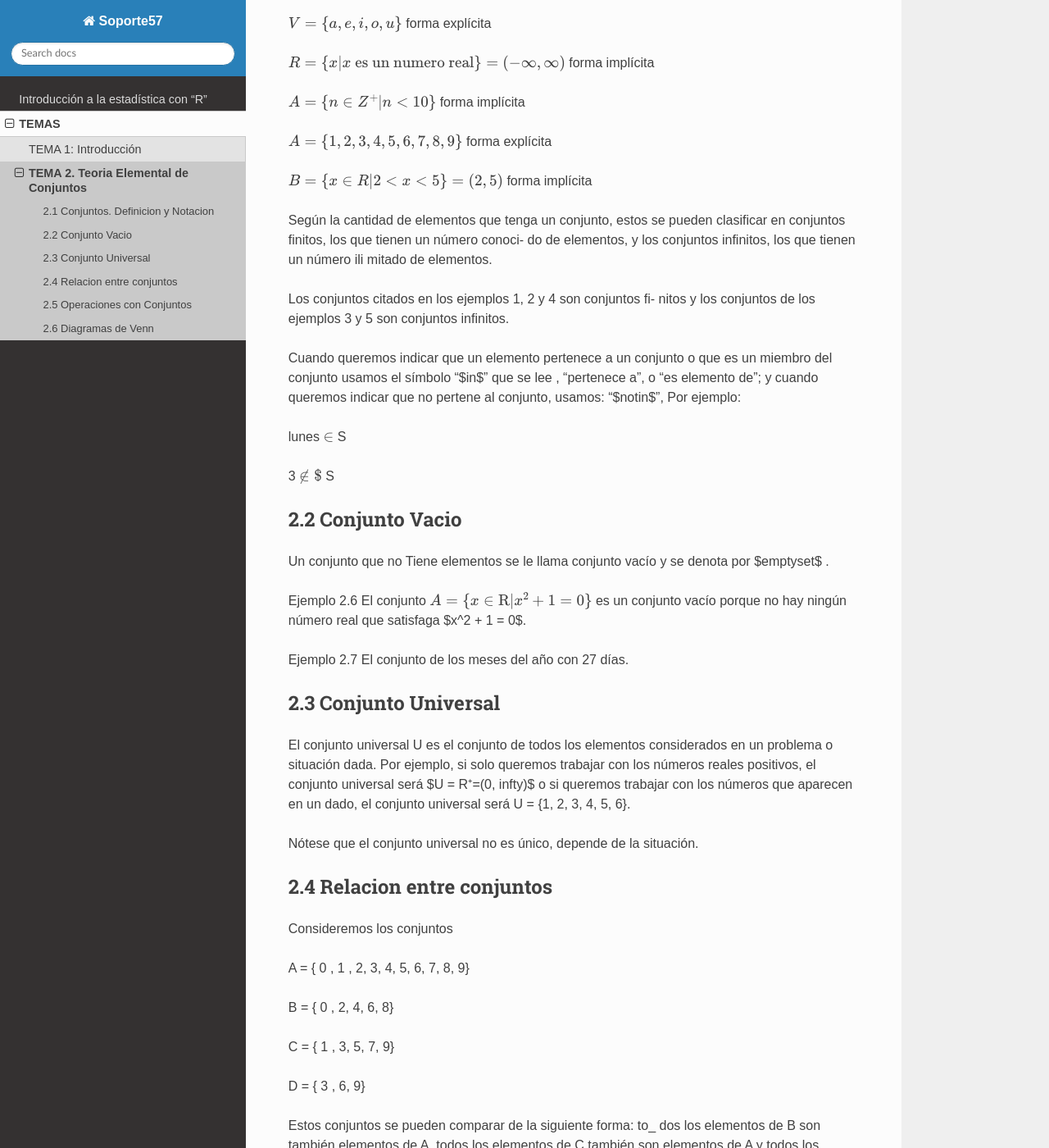
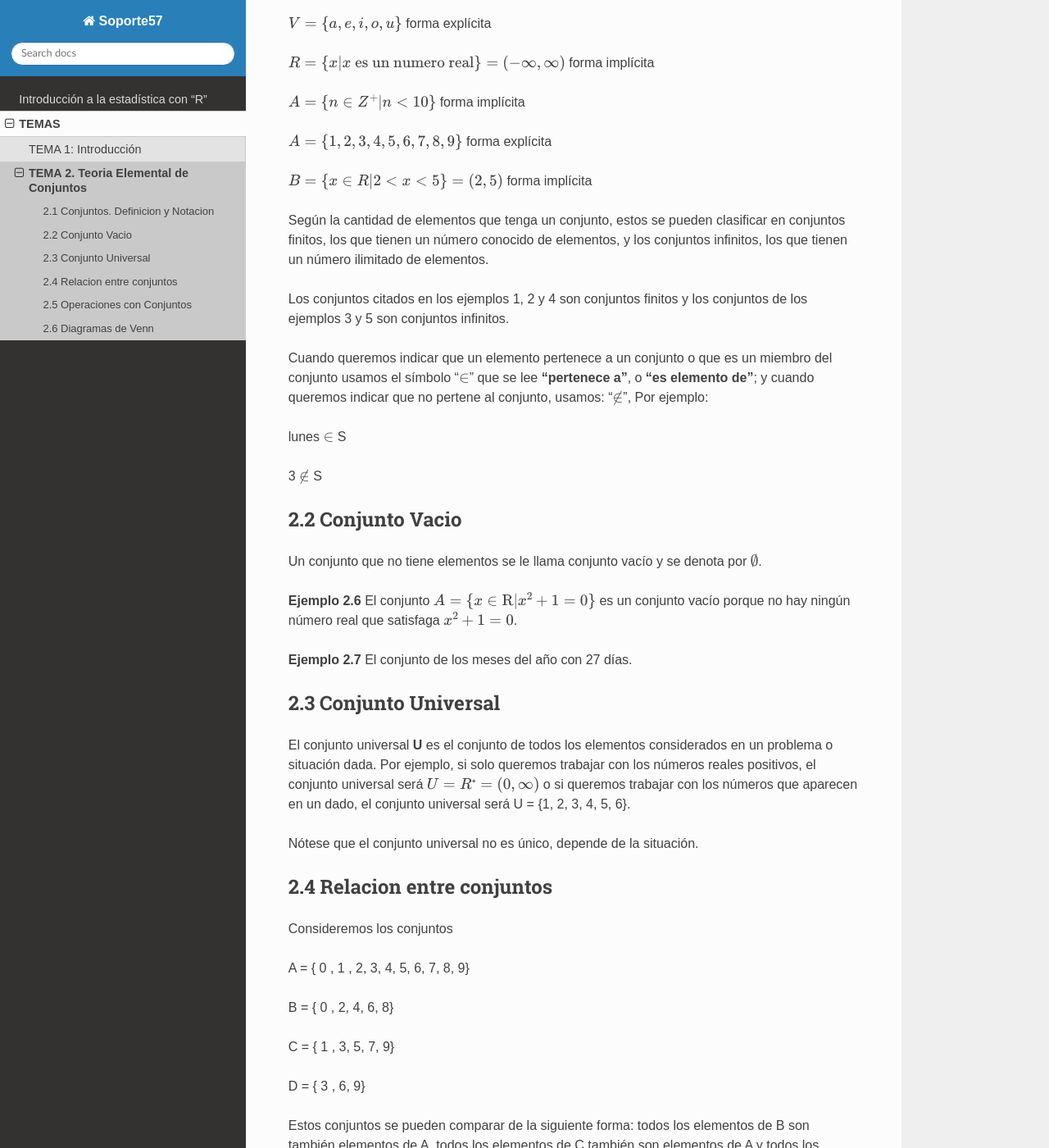
Before and after one commit to matecom57/cursofree, a Sphinx documentation site: the page built from docs/source/Probabilidad_Estadistica_Marques/c02.rst, in a window 1280 px wide and 1400 px high, scrolled down 1316 px. Shown: the whole window at 82% size. Built offline with Sphinx 7.4.7 and the Read the Docs theme 3.1.0, drawn with Linux system fonts in a browser that asks for light colours; some of the changed text lies outside the part shown.

```diff
--- a/docs/source/Probabilidad_Estadistica_Marques/c02.rst
+++ b/docs/source/Probabilidad_Estadistica_Marques/c02.rst
@@ -61,29 +61,40 @@ Los conjuntos dados en los ejemplos 2, 3, 4 y 5 también se pueden excribir en f
 
 :math:`B = \{x \in R| 2 < x <5 \} = (2,5)` forma implícita
 
-Según la cantidad de elementos que tenga un conjunto, estos se pueden clasificar en conjuntos finitos, los que tienen un número conoci- do de elementos, y los conjuntos infinitos, los que tienen un número ili mitado de elementos.
+Según la cantidad de elementos que tenga un conjunto, estos se pueden clasificar en conjuntos finitos,
+los que tienen un número conocido de elementos, y los conjuntos infinitos, los que tienen un número ilimitado
+de elementos.
 
-Los conjuntos citados en los ejemplos 1, 2 y 4 son conjuntos fi- nitos y los conjuntos de los ejemplos 3 y 5 son conjuntos infinitos.
+Los conjuntos citados en los ejemplos 1, 2 y 4 son conjuntos finitos y los conjuntos de los ejemplos 3 y 5
+son conjuntos infinitos.
 
-Cuando queremos indicar que un elemento pertenece a un conjunto o que es un miembro del conjunto usamos el símbolo "$\in$" que se lee , "pertenece a", o "es elemento de"; y cuando queremos indicar que no pertene al conjunto, usamos: "$\notin$", Por ejemplo:
+Cuando queremos indicar que un elemento pertenece a un conjunto o que es un miembro del conjunto usamos
+el símbolo ":math:`\in`" que se lee **"pertenece a"**, o **"es elemento de"**; y cuando queremos indicar que no
+pertene al conjunto, usamos: ":math:`\notin`", Por ejemplo:
 
 lunes :math:`\in` S
 
-3 :math:`\notin$` S
+3 :math:`\notin` S
 
 2.2 Conjunto Vacio
 ------------------
 
-Un conjunto que no Tiene elementos se le llama conjunto vacío y se denota por $\emptyset$ .
+Un conjunto que no tiene elementos se le llama conjunto vacío y se denota por :math:`\emptyset`.
 
-Ejemplo 2.6 El conjunto :math:`A= \{ x \in \mathrm{R} | x^2+1 =0 \}` es un conjunto vacío porque no hay ningún número real que satisfaga $x^2 + 1 = 0$.
+**Ejemplo 2.6** El conjunto :math:`A= \{ x \in \mathrm{R} | x^2+1 =0 \}` es un conjunto vacío porque no hay ningún
+número real que satisfaga :math:`x^2 + 1 = 0`.
 
-Ejemplo 2.7 El conjunto de los meses del año con 27 días.
+**Ejemplo 2.7** El conjunto de los meses del año con 27 días.
 
 2.3 Conjunto Universal
 ----------------------
 
-El conjunto universal U es el conjunto de todos los elementos considerados en un problema o situación dada. Por ejemplo, si solo queremos trabajar con los números reales positivos, el conjunto universal será $U = R⁺=(0, \infty)$ o si queremos trabajar con los números que aparecen en un dado, el conjunto universal será U = {1, 2, 3, 4, 5, 6}.
+El conjunto universal **U** es el conjunto de todos los elementos considerados en un problema
+o situación dada. Por
+ejemplo, si solo queremos trabajar con los números reales positivos, el conjunto universal será
+:math:`U = R⁺=(0, \infty)` o si queremos trabajar con los números que aparecen en un dado,
+el conjunto universal será
+U = {1, 2, 3, 4, 5, 6}.
 
 Nótese que el conjunto universal no es único, depende de la situación.
 
@@ -100,13 +111,16 @@ C = { 1 , 3, 5, 7, 9}
 
 D = { 3 , 6, 9}
 
-Estos conjuntos se pueden comparar de la siguiente forma: to\_ dos los elementos de B son también elementos de A, todos los elementos de C también son elementos de A y todos los elementos de D son elemen- tos de A, entonces decimos que B, C y D están contenidos en A,
+Estos conjuntos se pueden comparar de la siguiente forma: todos los elementos de B son también elementos de A,
+todos los elementos de C también son elementos de A y todos los elementos de D son elementos de A,
+entonces decimos que B, C y D están contenidos en A,
 
 En símbolos:
 
 :math:`B \subseteq A` (léase : El conjunto B está con tenido en A o A contiene a B)
 
-Sin embargo en D hay elementos que pertenecen a B y también a C pero no todos los elementos de D pertenecen a B y a C por lo que D no está contenido de B ni de C, esto se indica así:
+Sin embargo en D hay elementos que pertenecen a B y también a C pero no todos los elementos de D pertenecen
+a B y a C por lo que D no está contenido de B ni de C, esto se indica así:
 
 :math:`D \nsubseteq B$ y $D \nsubseteq C`
 
@@ -116,11 +130,15 @@ Por otra parte todos los elementos de D pertenecen a D, por consiguiente:
 
 **SUBCONJUNTO**
 
-Un conjunto B es "**subconjunto**" de un conjunto A si' todos los elementos de B pertenecen a A y se escribe $B \subset A$ . Esto se lee: "B está contenido en A' ó "B es subconjunto de A".
+Un conjunto B es "**subconjunto**" de un conjunto A si' todos los elementos de B pertenecen a A y
+se escribe $B \subset A$ . Esto se lee: "B está contenido en A' ó "B es subconjunto de A".
 
-Ejemplo 2.8
+**Ejemplo 2.8**
 
-El conjunto de los números naturales N ={0, 1, 2, 3, 4,....} es un subconjunto del conjunto de los números enteros. Z = { -3, -2, -1, 0, 1, 2, 3, 4, } y éste a su vez es subconjunto del conjunto de los número racionales Q, que es el conjunto de los números que se pueden expresar de la forma $\frac{m}{n}$ donde m y n son enteros y $n \neq 0$.
+El conjunto de los números naturales N ={0, 1, 2, 3, 4,....} es un subconjunto del conjunto de los
+números enteros. Z = { -3, -2, -1, 0, 1, 2, 3, 4, } y éste a su vez es subconjunto
+del conjunto de los número racionales Q, que es el conjunto de los números que se pueden
+expresar de la forma :math:`\frac{m}{n}` donde m y n son enteros y :math:`n \neq 0`.
 
 Por lo tanto, se tiene la relación
 
```
Also changed, not shown: other parts of docs/source/Probabilidad_Estadistica_Marques/c02.rst (+5 -5 lines).
